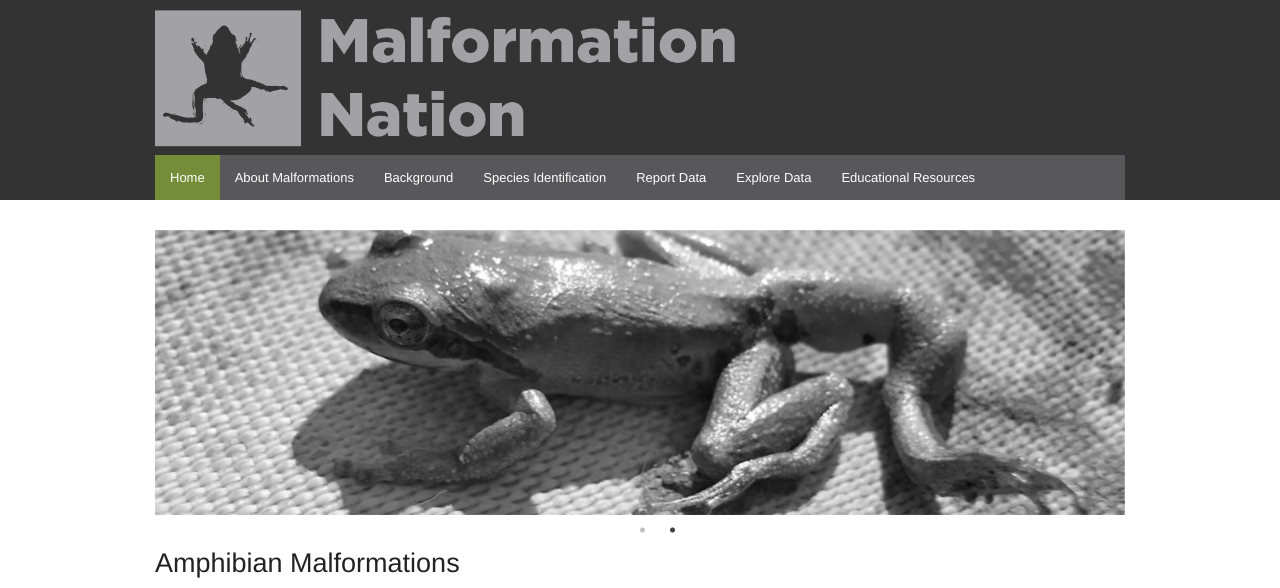
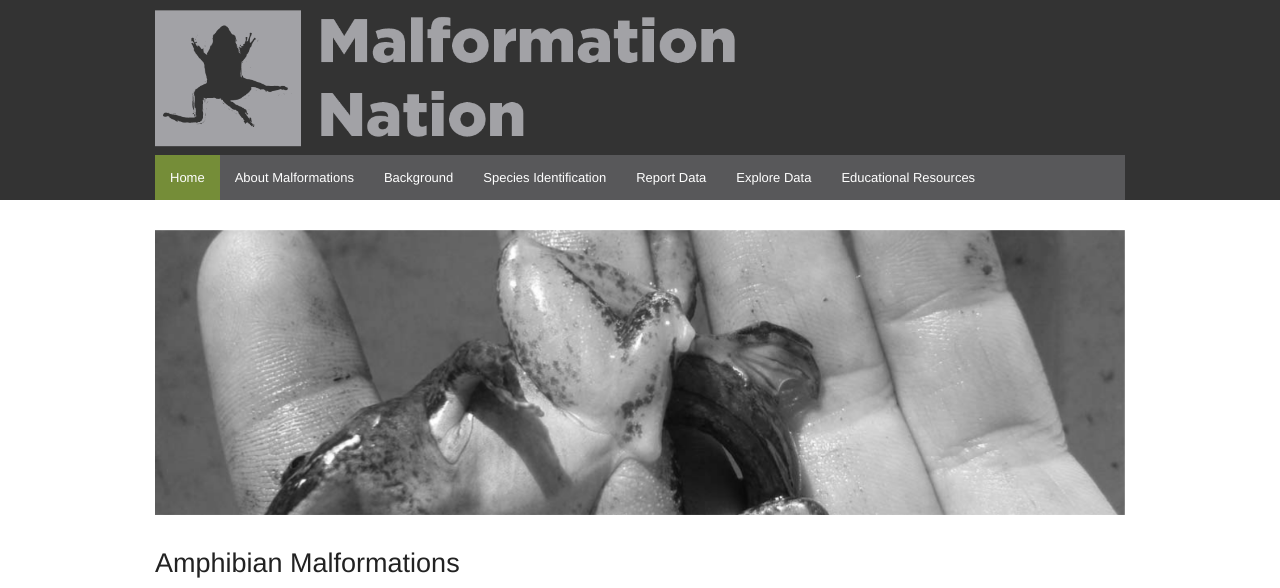
Before and after one commit to kcaranta/Malformation_Nation, a plain HTML site: page index.html in a window 1280 px wide. Both pictures are taken after a click on the button "Previous". Shown: the top 588 px of the page. Drawn offline with nearby package versions, Linux system fonts and the light colour scheme; files that its build step writes are made by us from their sources.

Commit message:
v.7
removed slideshow from other pages
slideshow autoplay on home
several other changes and fixes

```diff
--- a/index.html
+++ b/index.html
@@ -54,12 +54,15 @@
 </div>
     <div class="row rowHeight">
         <div class="large-12 columns">
-            <div class="fade">
+            <div class="slider">
                 <div>
                     <img src="img/banner/welcome.jpg">
                 </div>
                 <div>
-                    <img src="img/banner/about.jpg">
+                    <img src="img/banner/mouth.jpg">
+                </div>
+                <div>
+                    <img src="img/banner/legs.jpg">
                 </div>
             </div>
             <div>
@@ -103,12 +106,17 @@
     <script src="js/foundation.min.js"></script>
     <script>
     $(document).ready(function() {
-        $('.fade').slick({
+        $('.slider').slick({
+            infinite: true,
+            dots: false,
+            speed: 500,
             fade: true,
-            slide: '> div',
             cssEase: 'linear',
             autoplay: true,
-            autoplaySpeed: 2000,
+            autoplaySpeed: 6000,
+            arrows: true,
+            pauseOnHover: false,
+            slide: 'div'
         });
     });
     </script>
```
Also changed, not shown: about.html (+9 -7 lines), background.html (+6 -6 lines), educate.html (+2 -7 lines), explore.html (+2 -7 lines), report.html (+2 -7 lines), species.html (+2 -7 lines), img/banner/aboutFrog.jpg (added), img/banner/background.jpg (added), img/banner/educational.jpg (added), img/banner/explore.jpg (added), img/banner/legs.jpg (added), img/banner/mouth.jpg (added), img/banner/report.jpg (added), img/banner/species.jpg (added), 1 other file.
